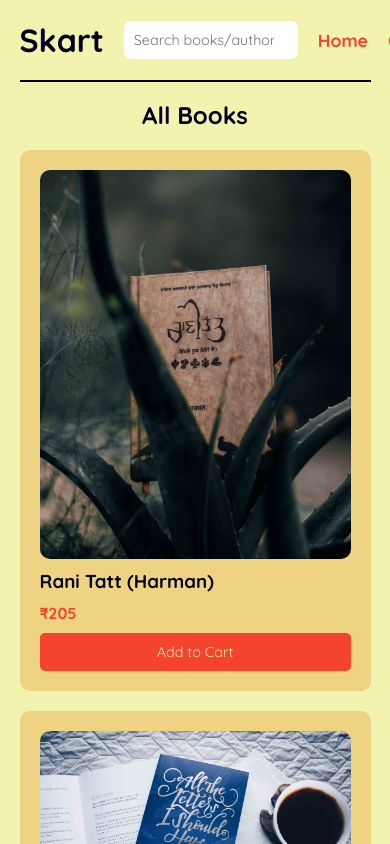
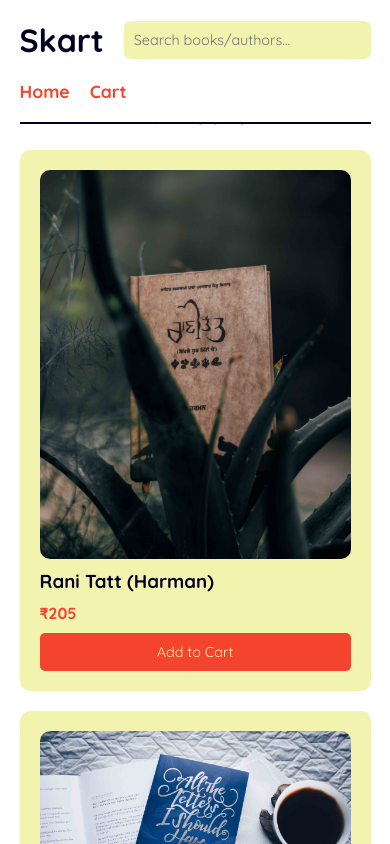
Before and after one commit to NirvaanBal/skart, a React (Vite) app: page / in a window 390 px wide. Shown: the top 844 px of the page. Built offline with nearby package versions, Linux system fonts and the light colour scheme.

Commit message:
Make navigation responsive

```diff
--- a/src/styles/_index.scss
+++ b/src/styles/_index.scss
@@ -11,10 +11,10 @@
 }
 
 $text-color: #020122;
-$base-color: #f2f3ae;
+$base-color: #fff;
 $primary-color: #f4442e;
 $secondary-color: #fc9e4f;
-$tertiary-color: #edd382;
+$tertiary-color: #f2f3ae;
 
 body {
   font-family: 'Quicksand', sans-serif;
@@ -29,6 +29,7 @@ header {
   display: flex;
   justify-content: space-between;
   align-items: center;
+  flex-wrap: wrap;
   gap: 20px;
   border-bottom: solid 2px $text-color;
   margin: 20px 0;
@@ -46,6 +47,7 @@ header {
     padding: 10px;
     border: none;
     outline: none;
+    background-color: $tertiary-color;
   }
 }
 
```
